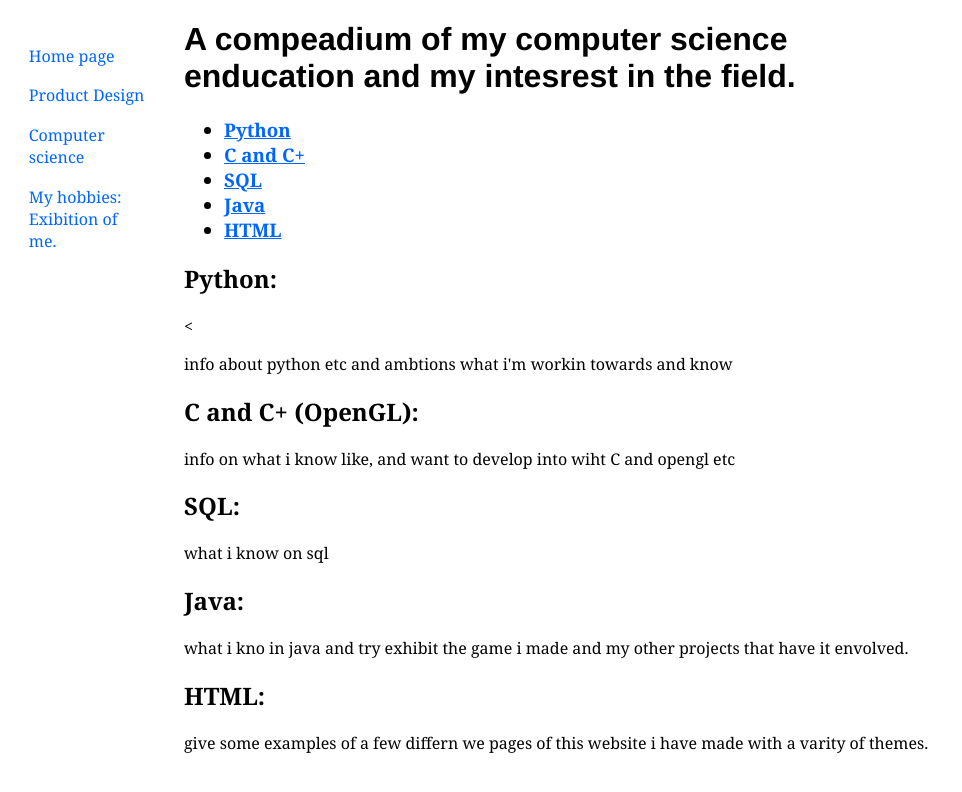
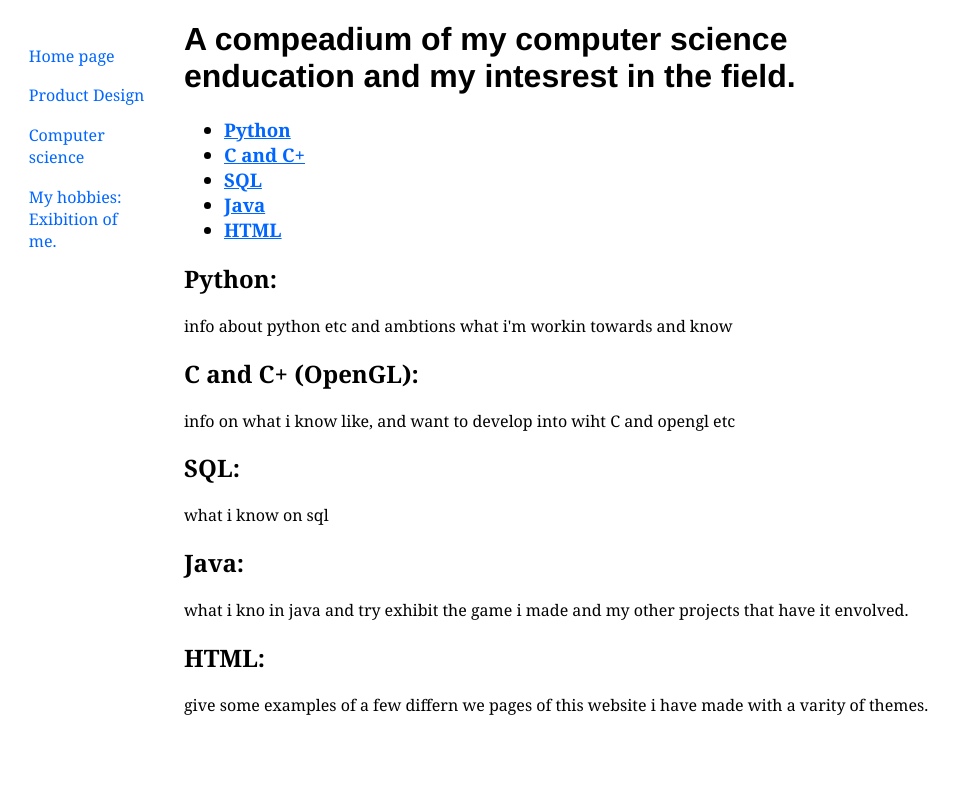
Before and after one commit to TheTriangleTrippa/Portfolio, a Jekyll site: the page built from CompSci.html, in a window 1280 px wide. Shown: the top 792 px of the page, without its empty margins (0-962 px from the left). Built offline with Jekyll 4.4.1, drawn with Linux system fonts in a browser that asks for light colours.

Commit message:
Update CompSci_pg.html

```diff
--- a/_includes/CompSci_pg.html
+++ b/_includes/CompSci_pg.html
@@ -28,7 +28,7 @@
    </h3>
 
    <h2 class="heading1" id="python_id"> Python:</h2>
-   <<p class="info"> info about python etc and ambtions what i'm workin towards and know
+   <p class="info"> info about python etc and ambtions what i'm workin towards and know
 
    <h2 class="heading2" id="c_id"> C and C+ (OpenGL):</h2>
    <p class="info"> info on what i know like, and want to develop into wiht C and opengl etc
```
